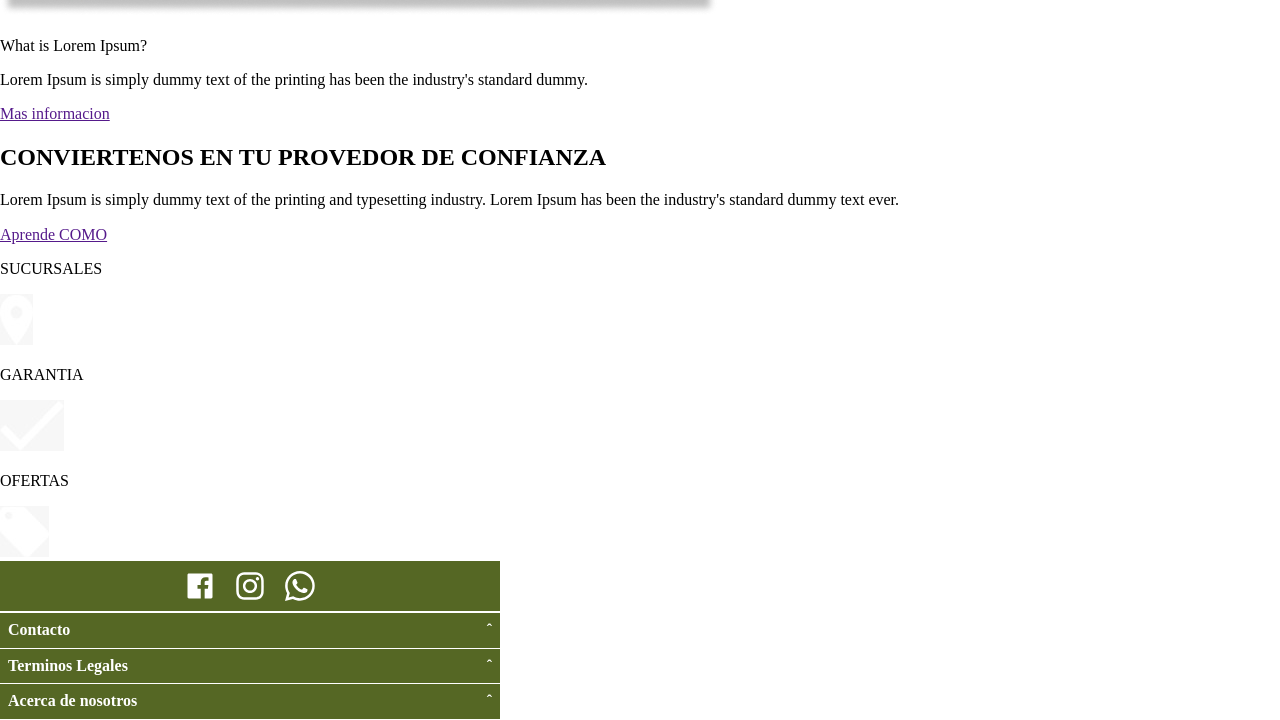
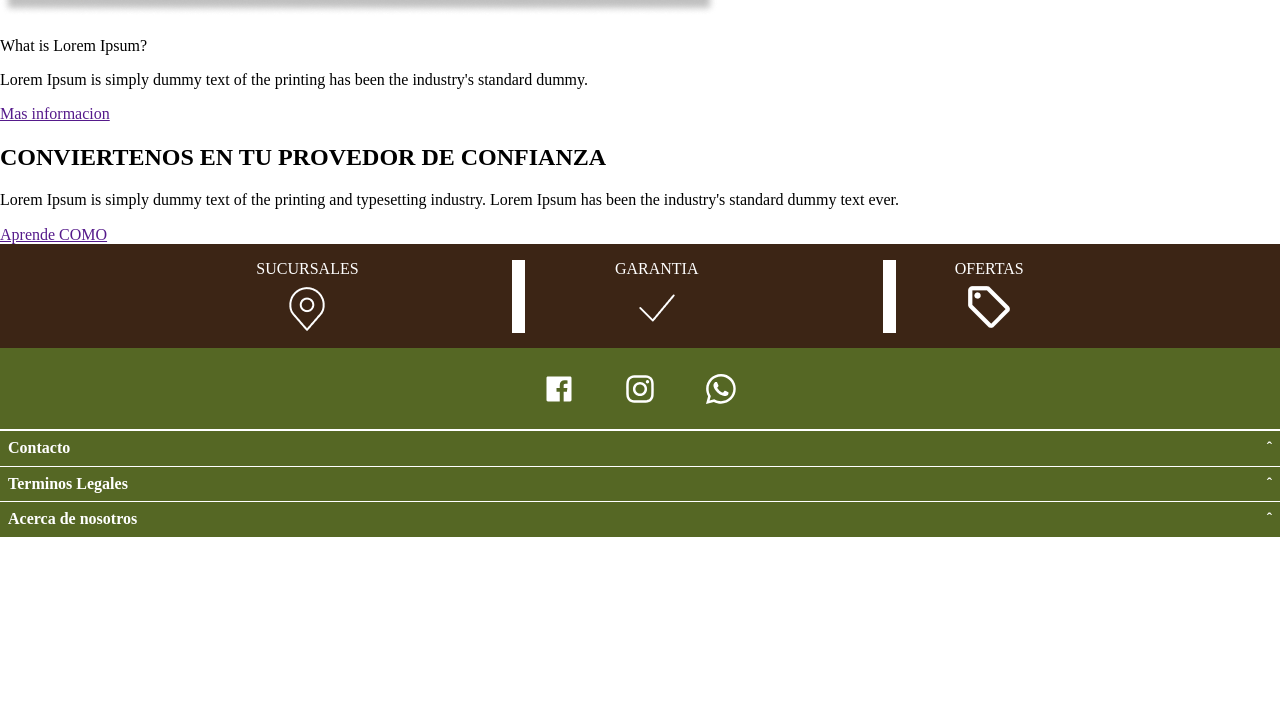
Before and after one commit to mariaconejo/e-commers-.github.io, a website: page index.html in a window 1280 px wide. Shown: the part 3896-4616 px from the top of the page. After the commit the page ends 4434 px from the top, so only its background shows below. Drawn offline with Linux system fonts and the light colour scheme.

Commit message:
Agrego todos los estilos del footer

```diff
--- a/index.html
+++ b/index.html
@@ -107,15 +107,15 @@
       <div class="header__wrapper--logos">
         <div class="header__wrapper--logos--location">
           <p>SUCURSALES</p>
-          <img src="./img/location.jpeg" alt="Logo-localizacion">
+          <img src="./img/location-icon.png" alt="Logo-localizacion">
         </div>
         <div class="header__wrapper--logos--guarentee">
           <p>GARANTIA</p>
-          <img src="./img/check.jpeg" alt="Logo-checks">
+          <img src="./img/garantee-icon.png" alt="Logo-checks">
         </div>
         <div class="header__wrapper--logos--offers">
           <p>OFERTAS</p>
-          <img src="./img/etiqueta.jpeg" alt="Logo-ofertas">
+          <img src="./img/offers-icon.png" alt="Logo-ofertas">
         </div>
       </div>
       <div class="header__wrapper--acordeon">
--- a/sass/library/_acordeon.scss
+++ b/sass/library/_footer.scss
@@ -62,5 +62,44 @@ label{
 }
 
 .header__wrapper--acordeon{
-  max-width: 500px;
+  max-width: 100%;
 }
+
+.header__wrapper--logos{
+  background-color: $brown-background;
+  color: white;
+  display: flex;
+  text-align: center;
+  justify-content:space-evenly;
+  position: relative;
+}
+
+.header__wrapper--logos p{
+  margin-bottom: 5%;
+}
+
+.header__wrapper--logos img{
+  margin-bottom: 10%;
+}
+
+
+.header__wrapper--logos div:nth-child(2)::before{
+  content: "";
+  position: absolute;
+  left: 40%;
+  top: 15%;
+  width: 1%;
+  height: 70%;
+  background-color: white;
+}
+
+
+.header__wrapper--logos div:nth-child(2)::after{
+  content: "";
+  position: absolute;
+  left: 69%;
+  top: 15%;
+  width: 1%;
+  height: 70%;
+  background-color: white;
+}
--- a/sass/styles.scss
+++ b/sass/styles.scss
@@ -1,4 +1,4 @@
 @import"library/normalize";
 @import"helpers/functions";
 @import"helpers/variables";
-@import "library/acordeon";
+@import "library/footer";
```
Also changed, not shown: img/garantee-icon.png (added), img/location-icon.png (added), img/offers-icon.png (added), public/css/styles.css.
